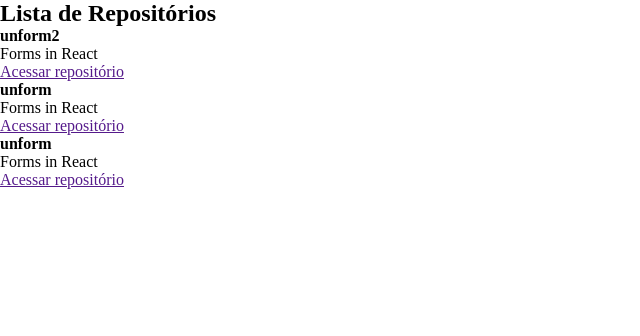
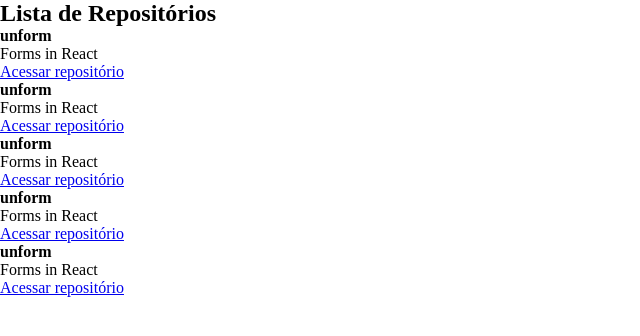
Before and after one commit to eduardocar83/rocketseat-reactjs-ignite, a React app in the folder 01-github-explorer/: page / in a window 1280 px wide. Shown: the top 336 px of the page, without its empty margins (0-640 px from the left). Built offline with nearby package versions, Linux system fonts and the light colour scheme.

Commit message:
01-github-explorer Propriedades no React

```diff
--- /dev/null
+++ b/01-github-explorer/src/components/RepositoryItem.jsx
@@ -0,0 +1,13 @@
+import React from 'react';
+
+export function RepositoryItem(props) {
+    return (
+        <li>
+            <strong>{props.repository?.name || 'Default'}</strong>
+            <p>{props.repository.description}</p>
+            <a href={props.repository.link}>
+                Acessar repositório
+            </a>
+        </li>
+    );
+}
--- a/01-github-explorer/src/components/RepositoryList.jsx
+++ b/01-github-explorer/src/components/RepositoryList.jsx
@@ -1,35 +1,22 @@
 import React from 'react';
+import { RepositoryItem } from './RepositoryItem';
 
-const repositoryName = 'unform2';
+const repository = {
+    name: 'unform',
+    description: 'Forms in React',
+    link: 'http://www.github.com'
+}
 
 export function RepositoryList() {
     return (
         <section className="repository-list">
             <h1>Lista de Repositórios</h1>
             <ul>
-                <li>
-                    <strong>{repositoryName}</strong>
-                    <p>Forms in React</p>
-                    <a href="">
-                        Acessar repositório
-                    </a>
-                </li>
-
-                <li>
-                    <strong>unform</strong>
-                    <p>Forms in React</p>
-                    <a href="">
-                        Acessar repositório
-                    </a>
-                </li>
-
-                <li>
-                    <strong>unform</strong>
-                    <p>Forms in React</p>
-                    <a href="">
-                        Acessar repositório
-                    </a>
-                </li>
+                <RepositoryItem repository={repository} />
+                <RepositoryItem repository={repository}/>
+                <RepositoryItem repository={repository}/>
+                <RepositoryItem repository={repository}/>
+                <RepositoryItem repository={repository}/>
             </ul>
         </section>
     );
```
